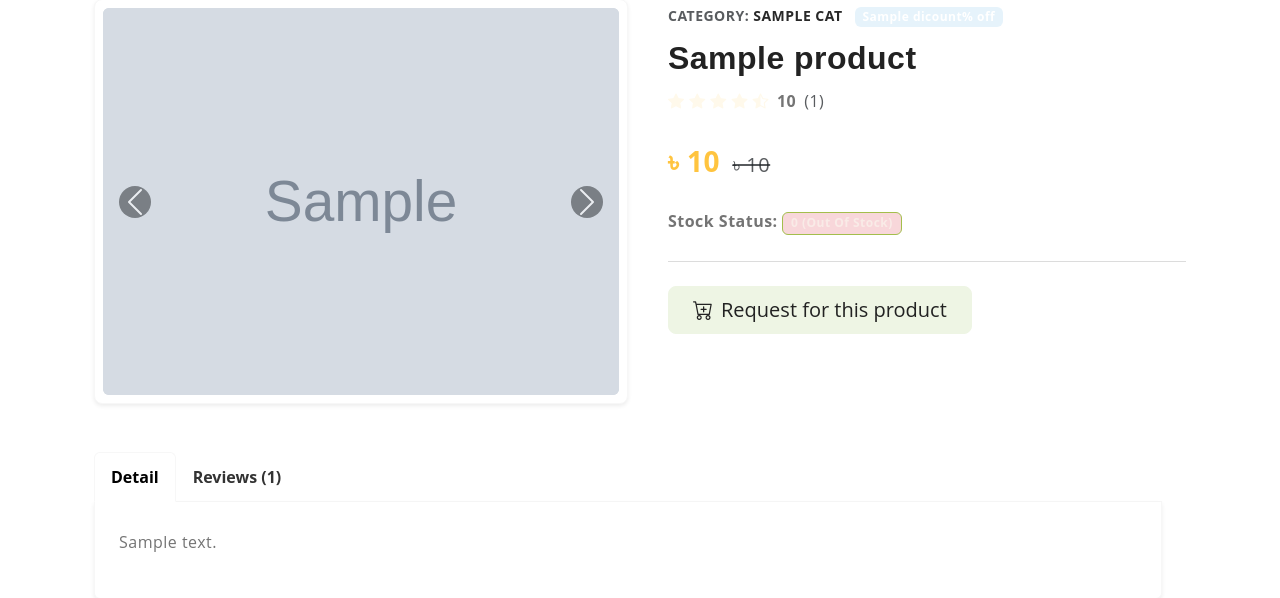
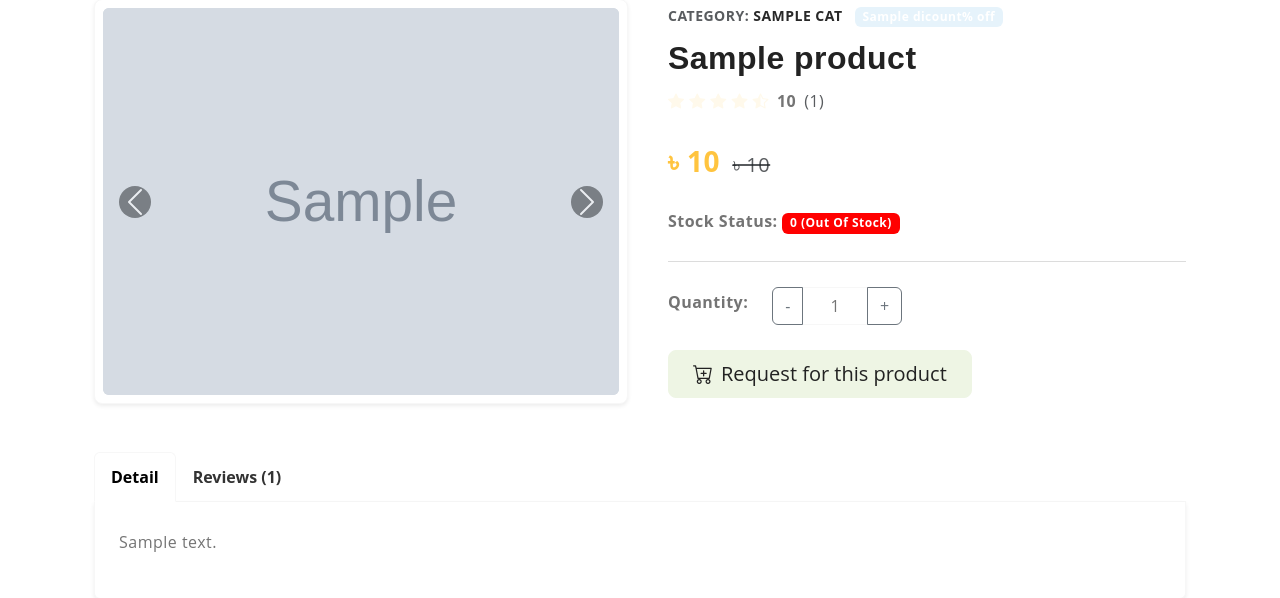
Before and after one commit to nishan756/Foodmart, a Django app: template product/templates/product-detail.html in a window 1280 px wide. Shown: the part 152-750 px from the top of the page. Run offline with Django 5.2, Linux system fonts and the light colour scheme; the template is opened without the code that fills it: most values are stand-ins (such as "Sample title", 1, 10 or a date in 2020); grey boxes marked "Sample" are stand-in pictures.

Commit message:
Fixes styling issue of stock status

```diff
--- a/product/templates/product-detail.html
+++ b/product/templates/product-detail.html
@@ -7,8 +7,8 @@
 
 {% block css %}
 <link rel='stylesheet' href="{% static 'css/product-detail.css' %}">
+{% endblock css %}
 
-{% endblock css %}
 {% block content %}
 
 <div class="container my-5">
@@ -93,9 +93,9 @@
         <p class="mb-3">
           <strong>Stock Status:</strong>
           {% if product.is_active %}
-            <span class="badge bg-success-subtle text-success border border-success">{{product.stock}} (In Stock)</span>
+            <span class="badge in-stock">{{product.stock}} (In Stock)</span>
           {% else %}
-            <span class="badge bg-danger-subtle text-danger border border-success">0 (Out Of Stock)</span>
+            <span class='badge out-of-stock'>0 (Out Of Stock)</span>
           {% endif %}
         </p>
 
@@ -107,7 +107,6 @@
           {% csrf_token %}
           <div class="row g-3 align-items-center mb-4">
 
-            {% if product.is_active %}
             <!-- Quantity Input -->
             <div class="col-auto">
               <label for="qty" class="form-label fw-bold me-2">Quantity:</label>
@@ -116,14 +115,12 @@
             <div class="col-auto">
               <div class="input-group quantity-picker" style="width: 130px;">
                 <button class="btn btn-outline-secondary" type="button" id="btn-minus">-</button>
-                <input type="number" id="qty" name="qty" class="form-control text-center" value="1" min="1" max="20" readOnly>
+                <input type="number" id="qty" name="qty" class="form-control text-center" value="1" min="1" max="{% if product.is_active %}{{product.stock}} {% else %}20{% endif %}" readOnly>
                 <button class="btn btn-outline-secondary" type="button" id="btn-plus">+</button>
               </div>
             </div>
 
           </div>
-
-          {% endif %}
 
           <!-- Action Buttons -->
           <div class="d-grid gap-2 d-md-flex">
```
